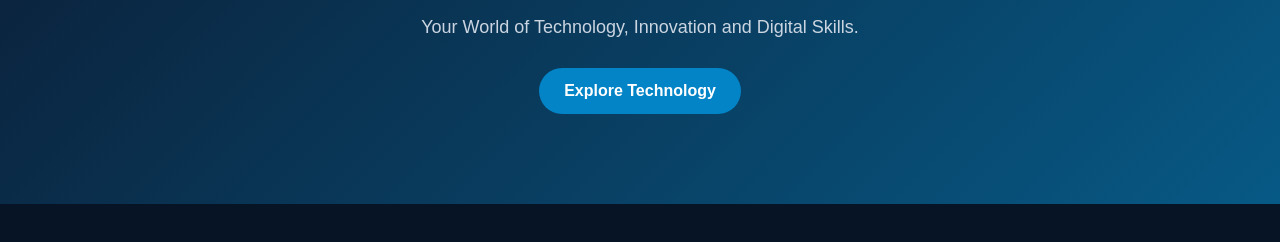
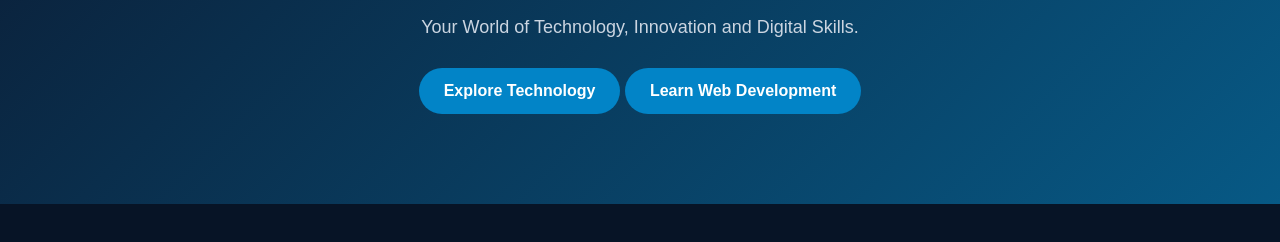
Before and after one commit to asimhassan483-cmd/hassanteach, a plain HTML site: page index.html in a window 1280 px wide. Shown: the part 210-452 px from the top of the page. Drawn offline with Linux system fonts and the light colour scheme.

Commit message:
Update index.html

```diff
--- a/index.html
+++ b/index.html
@@ -161,6 +161,7 @@ footer {
   <p>Your World of Technology, Innovation and Digital Skills.</p>
 
   <a href="#technology" class="btn">Explore Technology</a>
+  <a href="web-development.html" class="btn">Learn Web Development</a>
 </div>
 
 <section id="technology">
```
